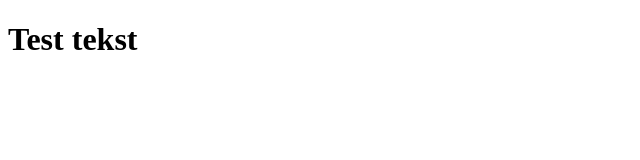
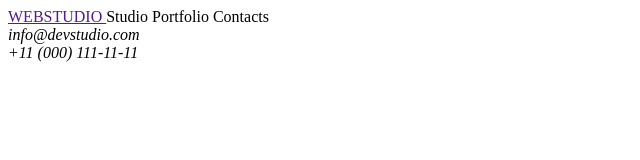
Before and after one commit to andrey-overchenko/goit-markup-hw-01, a plain HTML site: page index.html in a window 1280 px wide. Shown: the whole page, without its empty margins (0-640 px from the left). Drawn offline with Linux system fonts and the light colour scheme.

Commit message:
add header code

```diff
--- a/index.html
+++ b/index.html
@@ -6,6 +6,23 @@
     <title>Document</title>
 </head>
 <body>
-    <h1> Test tekst </h1>
+    <header>
+        <a href=""> WEBSTUDIO </a>
+
+        <a> Studio </a>
+
+        <a> Portfolio </a>
+
+        <a> Contacts </a>
+
+        <address>
+            info@devstudio.com </br>
+            +11 (000) 111-11-11 </br>
+        </address>
+    </header>
+
+    <main></main>
+
+    <footer></footer>
 </body>
 </html>
```
